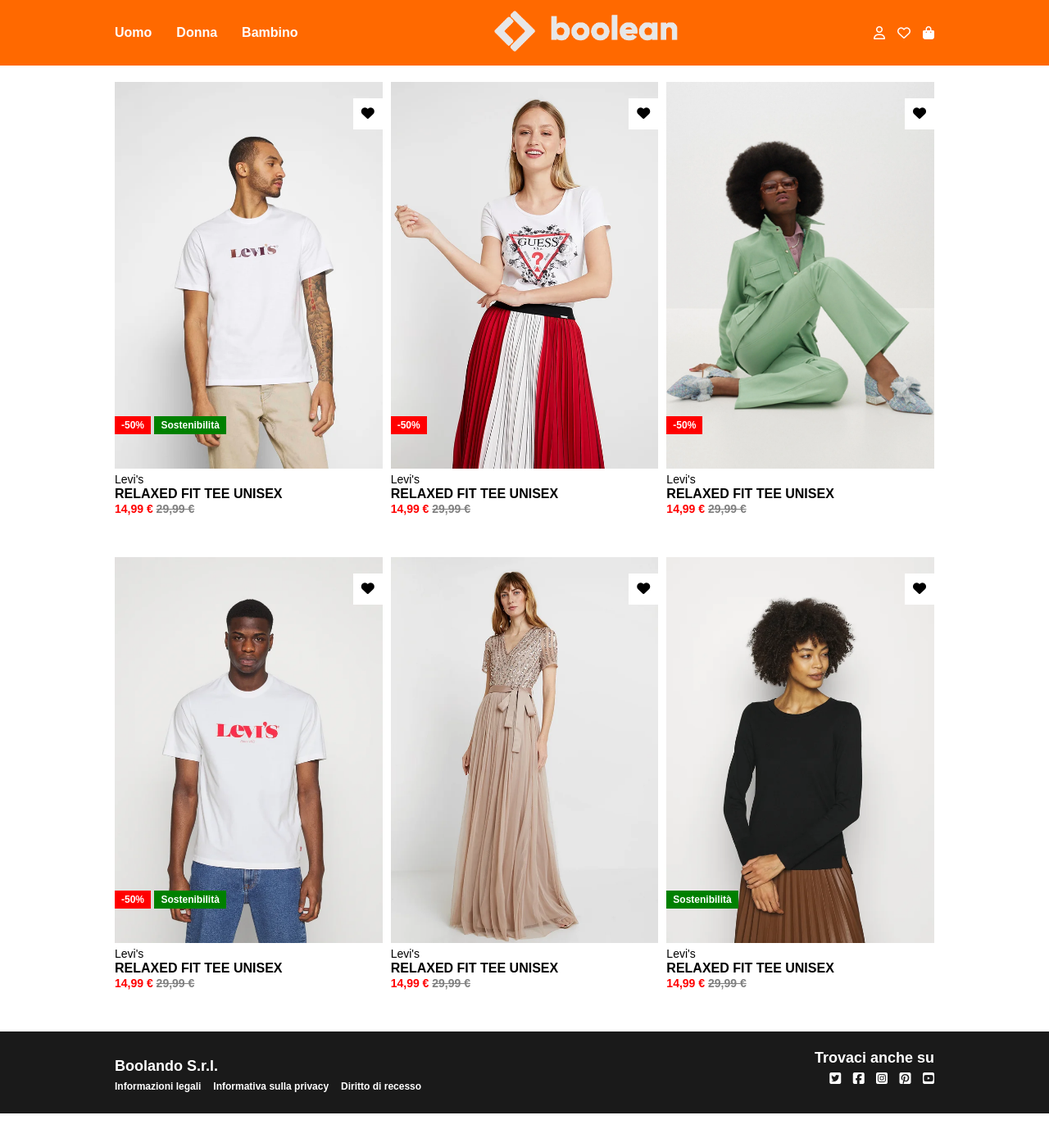
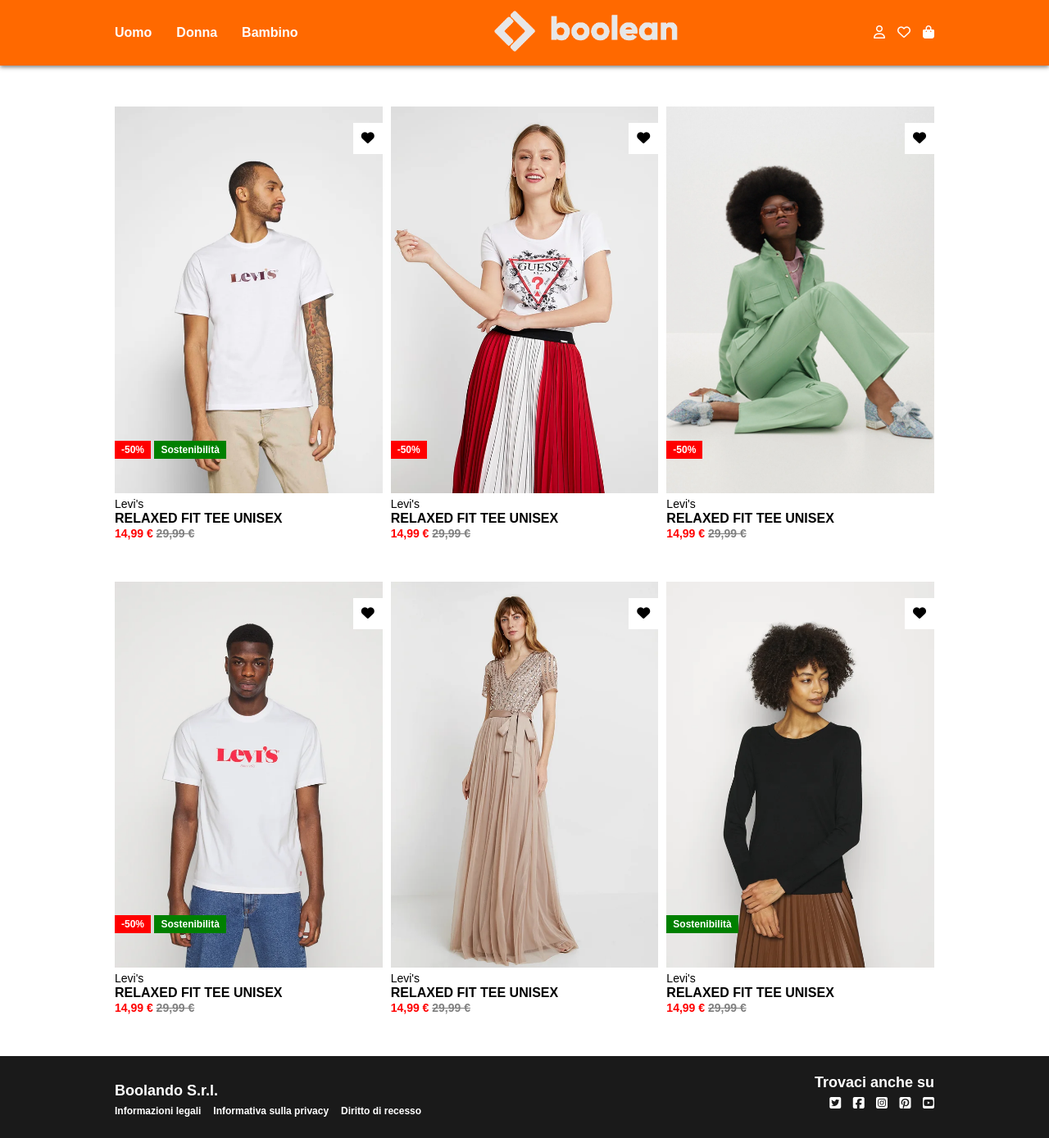
Before and after one commit to EmanueleDinaro/html-css-boolando, a plain HTML site: page index.html in a window 1280 px wide. Shown: the whole page at 82% size. Before the commit the page ends 1359 px from the top, so only its background shows below. Drawn offline with Linux system fonts and the light colour scheme.

Commit message:
feat: add "link" to button and shadow on header

```diff
--- a/css/style.css
+++ b/css/style.css
@@ -48,7 +48,7 @@ header .nav ul li a{
     text-decoration: none;
 }
 
-header .nav-icons{
+header .nav-icons a{
     color: white;
 }
 
@@ -78,7 +78,7 @@ header .nav-icons{
 header > .container{
     width: 100%;
     min-height: 80px;
-    margin-bottom: 20px;
+    margin-bottom: 50px;
     display: flex;
     justify-content: space-between;
     align-items: center;
@@ -86,6 +86,7 @@ header > .container{
 
 header{
     background-color: #FF6900;
+    box-shadow: 0px 2px 5px rgba(0, 0, 0, 0.5);
 }
 
 header .nav ul{
@@ -96,7 +97,7 @@ header .nav ul{
 }
 
 
-header .logo > img{
+header .logo img{
     height: 50px;
 }
 
@@ -154,6 +155,7 @@ header .nav-icons{
 
 .like:hover{
     color: red;
+    cursor: pointer;
 }
 
 .img-fluid{
@@ -214,29 +216,14 @@ h2{
     font-size: 18px;
 }
 
-/* .find-us{
-    display: flex;
-    align-items: center;
-}
-
-.find-us h2{
-    color: #fff;
-    font-size: 14px;
-}
-
-.footer-icons{
-    font-size: 20px;
-    color: #fff;
-    margin-rig: 20px;
-    display: flex;
-    gap: 20px;
-    justify-content: flex-end;
-} */
-
-.find-us{
+.find-us .footer-icons{
     text-align: right;
     margin-top: 20px;
     color: white;
+}
+
+.footer-icons a{
+    color: #fff;
 }
 
 .footer-icons i{
--- a/index.html
+++ b/index.html
@@ -23,13 +23,13 @@
             </div>
 
             <div class="logo">
-                <img src="img/boolean-logo.png" alt="logo">
+                <a href=""><img src="img/boolean-logo.png" alt="logo"></a>
             </div>
 
             <div class="nav-icons">
-                <i class="fa-regular fa-user"></i>
-                <i class="fa-regular fa-heart"></i>
-                <i class="fa-solid fa-bag-shopping"></i>
+                <a href="#"><i class="fa-regular fa-user"></i></a>
+                <a href="#"><i class="fa-regular fa-heart"></i></a>
+                <a href="#"><i class="fa-solid fa-bag-shopping"></i></a>
             </div>
         </div>
 
@@ -158,11 +158,11 @@
             <div class="find-us">
                 <div class="footer-icons">
                     <h2>Trovaci anche su</h2>
-                    <i class="fa-brands fa-square-twitter"></i>
-                    <i class="fa-brands fa-square-facebook"></i>
-                    <i class="fa-brands fa-square-instagram"></i>
-                    <i class="fa-brands fa-square-pinterest"></i>
-                    <i class="fa-brands fa-square-youtube"></i>
+                    <a href=""><i class="fa-brands fa-square-twitter"></i></a>
+                    <a href=""><i class="fa-brands fa-square-facebook"></i></a>
+                    <a href=""><i class="fa-brands fa-square-instagram"></i></a>
+                    <a href=""><i class="fa-brands fa-square-pinterest"></i></a>
+                    <a href=""><i class="fa-brands fa-square-youtube"></i></a>
                 </div>
             </div>
         </div>
```
